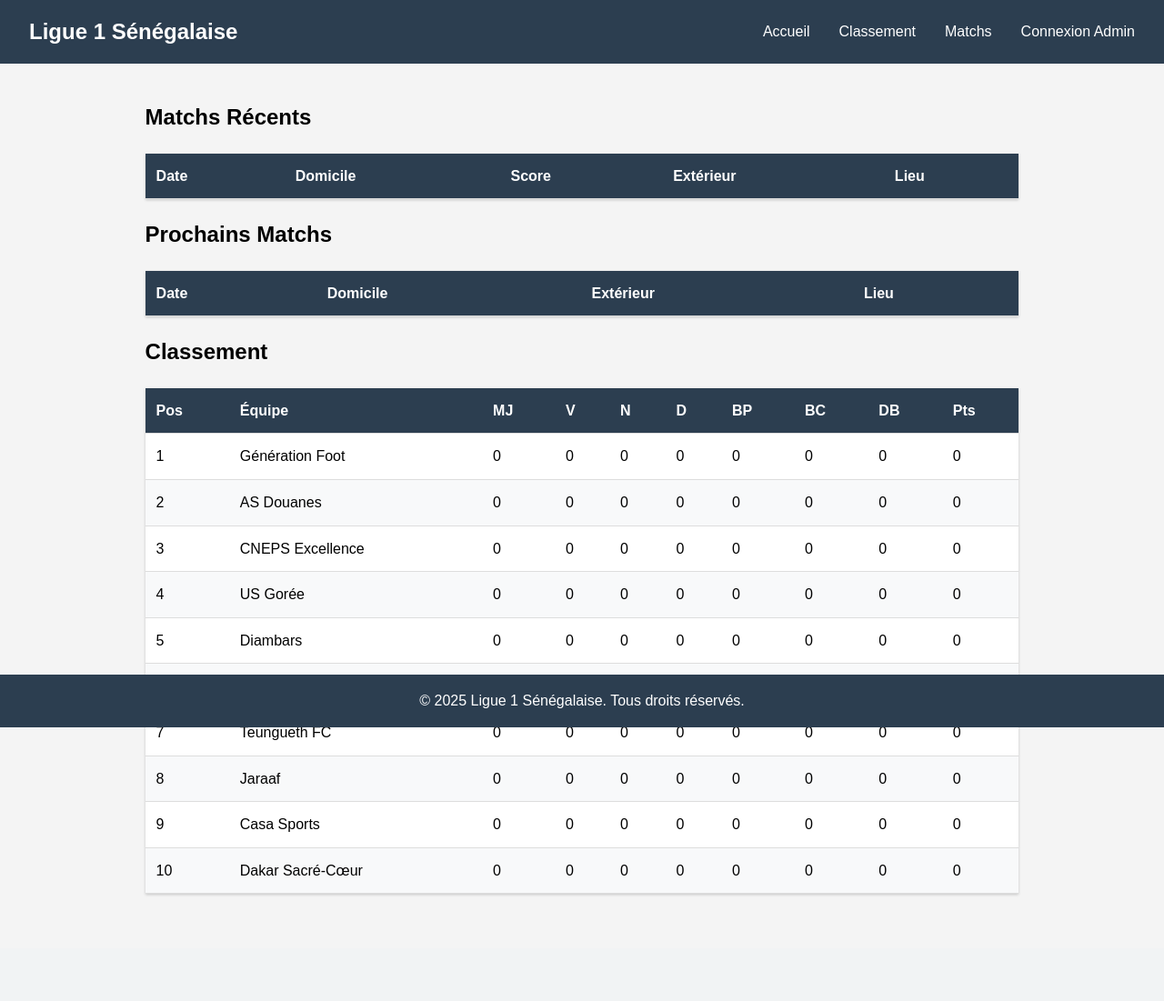
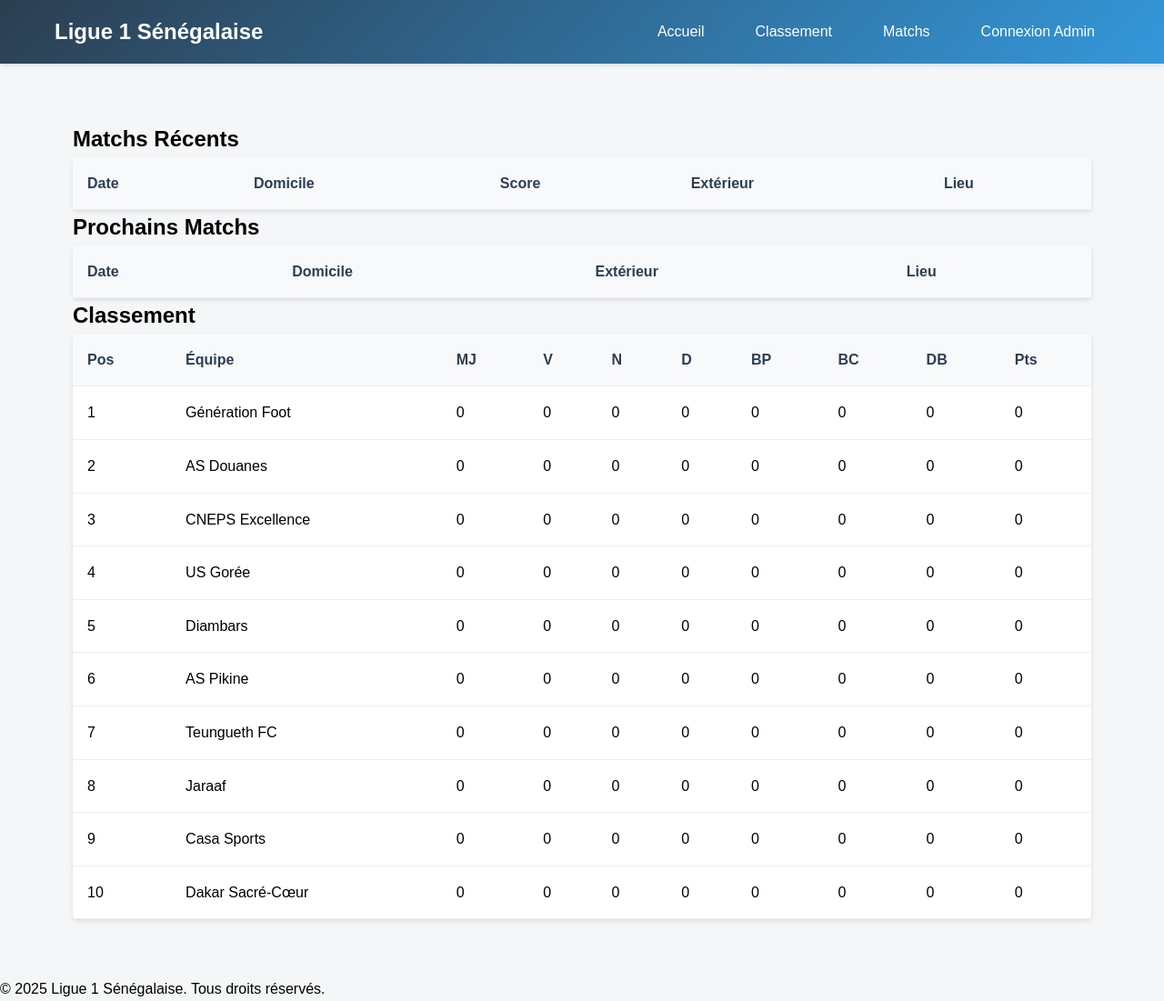
Before and after one commit to mamour-dx/Ligue1SN, a PHP site: page /index.php in a window 1280 px wide. Shown: the whole page at 91% size. Before the commit the page ends 985 px from the top, so only its background shows below. Run offline with PHP 8.4, Linux system fonts and the light colour scheme; data comes from the database, SQL or seed files in the repository; data that the repository does not hold is empty.

Commit message:
header design

```diff
--- a/app/includes/header.php
+++ b/app/includes/header.php
@@ -8,8 +8,167 @@ require_once __DIR__ . '/../config/config.php';
     <meta charset="UTF-8">
     <meta name="viewport" content="width=device-width, initial-scale=1.0">
     <title>Ligue 1 Sénégalaise</title>
-    <link rel="stylesheet" href="<?= url('css/style.css') ?>">
-    <script src="https://code.jquery.com/jquery-3.6.0.min.js"></script>
+    <link rel="stylesheet" href="https://cdnjs.cloudflare.com/ajax/libs/font-awesome/5.15.4/css/all.min.css">
+    <style>
+        /* Reset et styles de base */
+        * {
+            margin: 0;
+            padding: 0;
+            box-sizing: border-box;
+        }
+
+        body {
+            font-family: Arial, sans-serif;
+            line-height: 1.6;
+            background-color: #f4f6f8;
+            min-height: 100vh;
+        }
+
+        /* Header et Navigation */
+        header {
+            background: linear-gradient(135deg, #2c3e50, #3498db);
+            color: white;
+            padding: 1rem 0;
+            box-shadow: 0 2px 5px rgba(0,0,0,0.1);
+        }
+
+        nav {
+            max-width: 1200px;
+            margin: 0 auto;
+            padding: 0 20px;
+            display: flex;
+            justify-content: space-between;
+            align-items: center;
+        }
+
+        .logo h1 {
+            font-size: 1.5rem;
+            font-weight: bold;
+        }
+
+        .nav-links {
+            display: flex;
+            list-style: none;
+            gap: 1.5rem;
+        }
+
+        .nav-links a {
+            color: white;
+            text-decoration: none;
+            padding: 0.5rem 1rem;
+            border-radius: 4px;
+            transition: background-color 0.3s;
+        }
+
+        .nav-links a:hover {
+            background-color: rgba(255,255,255,0.1);
+        }
+
+        /* Container principal */
+        .container {
+            max-width: 1200px;
+            margin: 0 auto;
+            padding: 2rem 20px;
+        }
+
+        /* Formulaires */
+        .form-group {
+            margin-bottom: 1rem;
+        }
+
+        .form-group label {
+            display: block;
+            margin-bottom: 0.5rem;
+            color: #2c3e50;
+            font-weight: 500;
+        }
+
+        .form-group input,
+        .form-group select {
+            width: 100%;
+            padding: 0.8rem;
+            border: 1px solid #ddd;
+            border-radius: 4px;
+            font-size: 1rem;
+        }
+
+        /* Boutons */
+        .btn {
+            display: inline-block;
+            padding: 0.8rem 1.5rem;
+            background-color: #3498db;
+            color: white;
+            border: none;
+            border-radius: 4px;
+            cursor: pointer;
+            text-decoration: none;
+            font-size: 1rem;
+            transition: background-color 0.3s;
+        }
+
+        .btn:hover {
+            background-color: #2980b9;
+        }
+
+        /* Alertes */
+        .alert {
+            padding: 1rem;
+            border-radius: 4px;
+            margin-bottom: 1rem;
+        }
+
+        .alert-success {
+            background-color: #d4edda;
+            color: #155724;
+            border: 1px solid #c3e6cb;
+        }
+
+        .alert-danger {
+            background-color: #f8d7da;
+            color: #721c24;
+            border: 1px solid #f5c6cb;
+        }
+
+        /* Tables */
+        table {
+            width: 100%;
+            border-collapse: collapse;
+            background: white;
+            border-radius: 4px;
+            overflow: hidden;
+            box-shadow: 0 2px 5px rgba(0,0,0,0.1);
+        }
+
+        th, td {
+            padding: 1rem;
+            text-align: left;
+            border-bottom: 1px solid #eee;
+        }
+
+        th {
+            background-color: #f8f9fa;
+            font-weight: 600;
+            color: #2c3e50;
+        }
+
+        /* Responsive Design */
+        @media (max-width: 768px) {
+            nav {
+                flex-direction: column;
+                gap: 1rem;
+                text-align: center;
+            }
+
+            .nav-links {
+                flex-direction: column;
+                gap: 0.5rem;
+            }
+
+            .nav-links a {
+                display: block;
+            }
+        }
+    </style>
 </head>
 <body>
     <header>
```
